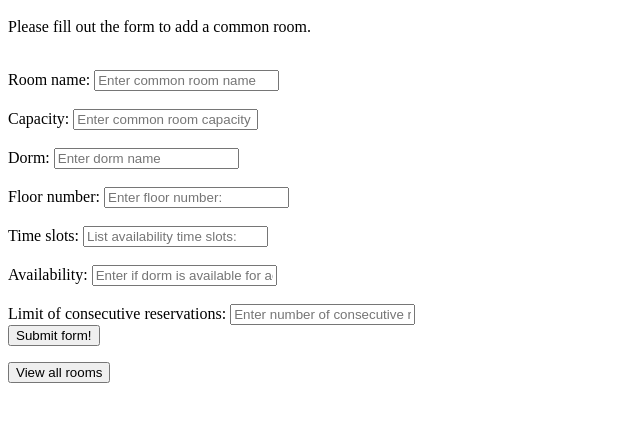
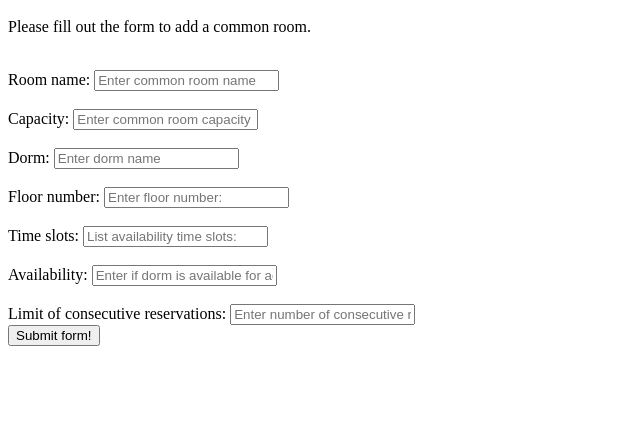
Before and after one commit to gechoe/CommonRoom, a website: page public/commonRoomForm.html in a window 1280 px wide. Shown: the part 48-470 px from the top of the page, without its empty margins (0-640 px from the left). Drawn offline with Linux system fonts and the light colour scheme.

Commit message:
Update commonRoomForm.html

```diff
--- a/public/commonRoomForm.html
+++ b/public/commonRoomForm.html
@@ -32,8 +32,8 @@
          </div>
       </form>
 
-      <a href="https://localhost:3000/allRooms">
+<!--       <a href="https://localhost:3000/allRooms">
          <button class="btn"><i class="fa fa-bars"></i> View all rooms</button>
-      </a>
+      </a> -->
    </body>
 </html>
```
